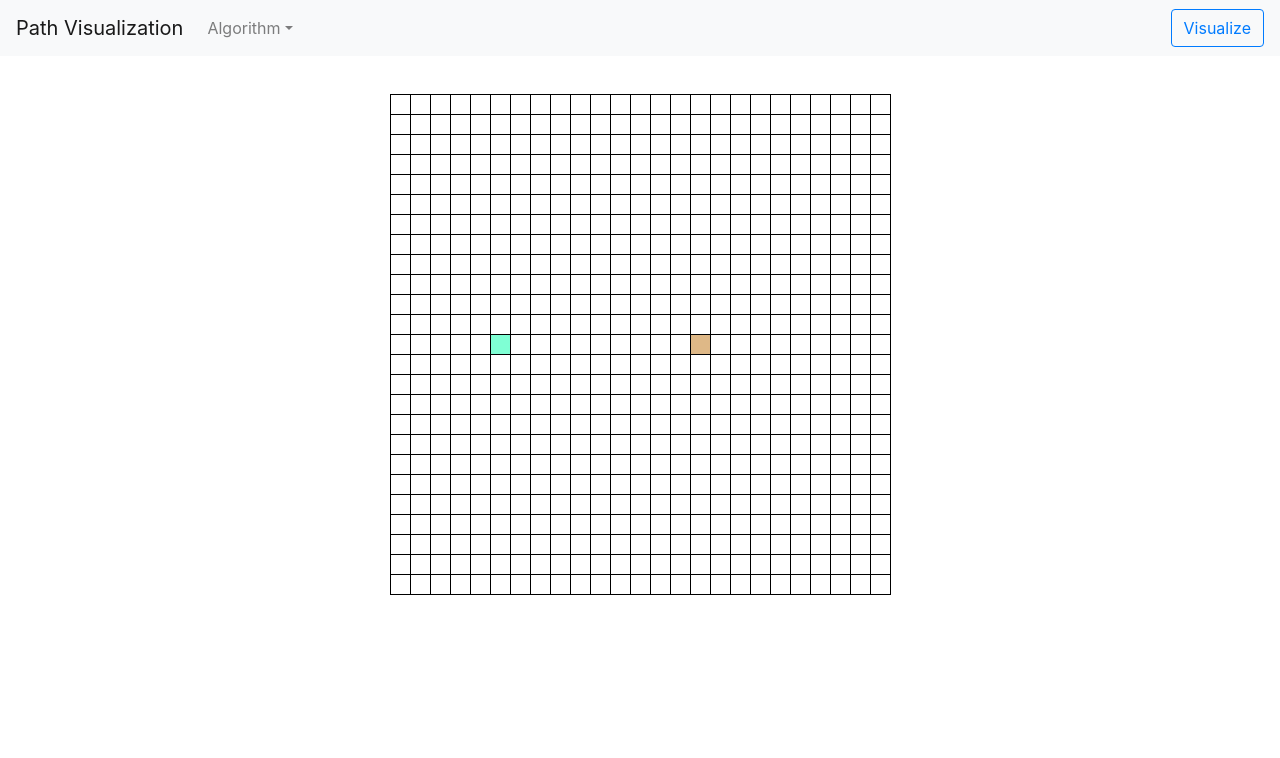
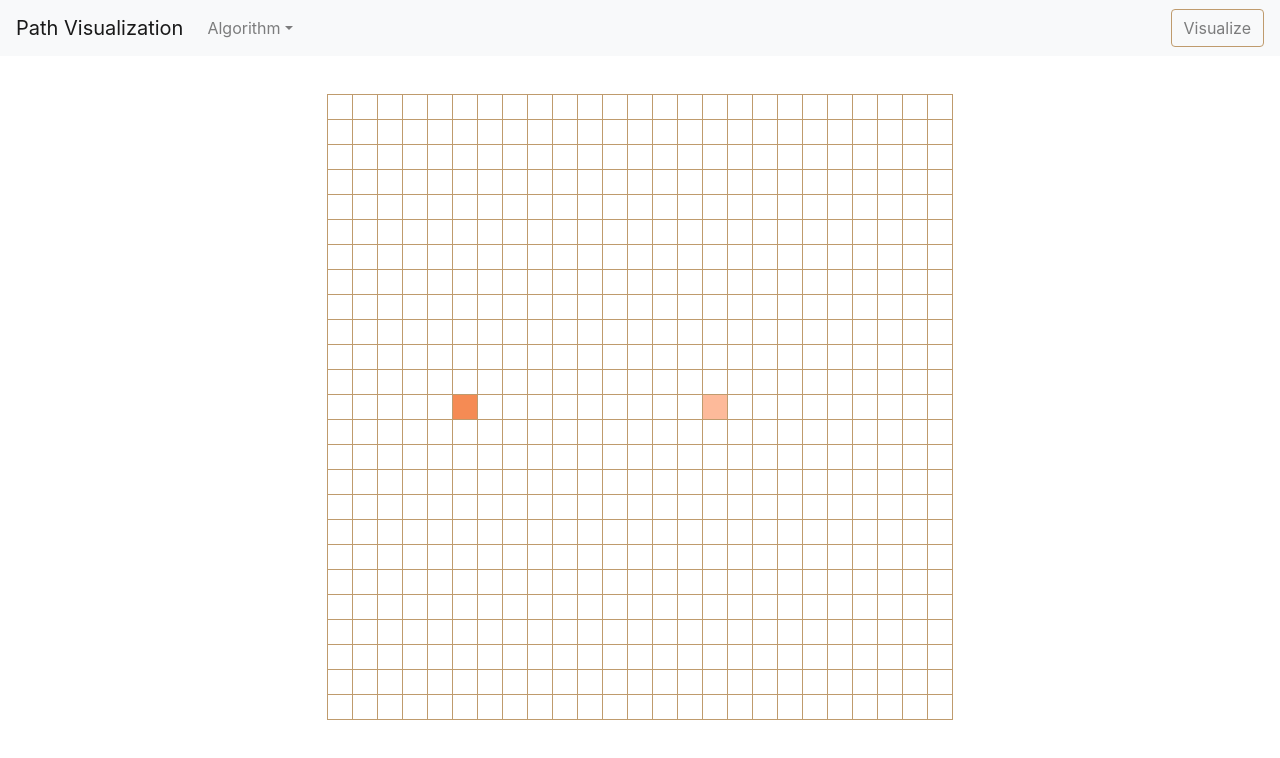
Before and after one commit to agnesnatasya/path-visualization, a React (Create React App) app: page / in a window 1280 px wide. Shown: the top 758 px of the page. Built offline with nearby package versions, Linux system fonts and the light colour scheme.

Commit message:
Set  the background color, border and font color of the page

```diff
--- a/src/components/Grids/Grid.css
+++ b/src/components/Grids/Grid.css
@@ -1,20 +1,26 @@
+
+
 .grid {
-  height: 20px;
-  width: 20px;
+  height: 25px;
+  width: 25px;
   line-height: 0;
-  border: 0.5px solid black;
+  border: 0.5px solid #bf9b6d;
+}
+
+.header-bar {
+  border-bottom: 0.1px solid #bf9b6d;
 }
 
 .grid-start {
-  background-color: aquamarine;
+  background-color: #f58b54;
 }
 
 .grid-end {
-  background-color: burlywood;
+  background-color: #fdba9a;
 }
 
 .grid-wall {
-  background-color: red;
+  background-color: #42240C;
 }
 
 .grid-visited {
@@ -28,25 +34,34 @@
   animation-play-state: running;
 }
 
+.btn {
+  color: rgba(0,0,0,.5) !important;
+  border-color: #bf9b6d !important;
+}
+
+.btn:hover {
+  background-color: white !important;
+}
+
 @keyframes visitedAnimation {
   0% {
     transform: scale(0.3);
-    background-color: rgba(0, 0, 66, 0.75);
+    background-color: #ffdecf;
     border-radius: 100%;
   }
 
   50% {
-    background-color: rgba(17, 104, 217, 0.75);
+    background-color: #f9c49a;
   }
 
   75% {
     transform: scale(1.2);
-    background-color: rgba(0, 217, 159, 0.75);
+    background-color: #f69e7b;
   }
 
   100% {
     transform: scale(1);
-    background-color: rgba(0, 190, 218, 0.75);
+    background-color: #ba7967;
   }
 }
 
--- a/src/components/Grids/Grids.css
+++ b/src/components/Grids/Grids.css
@@ -3,4 +3,5 @@ table {
   border-collapse: collapse;
   padding: 10%;
   margin-top: 3%;
+  margin-bottom: 3%;
 }
```
